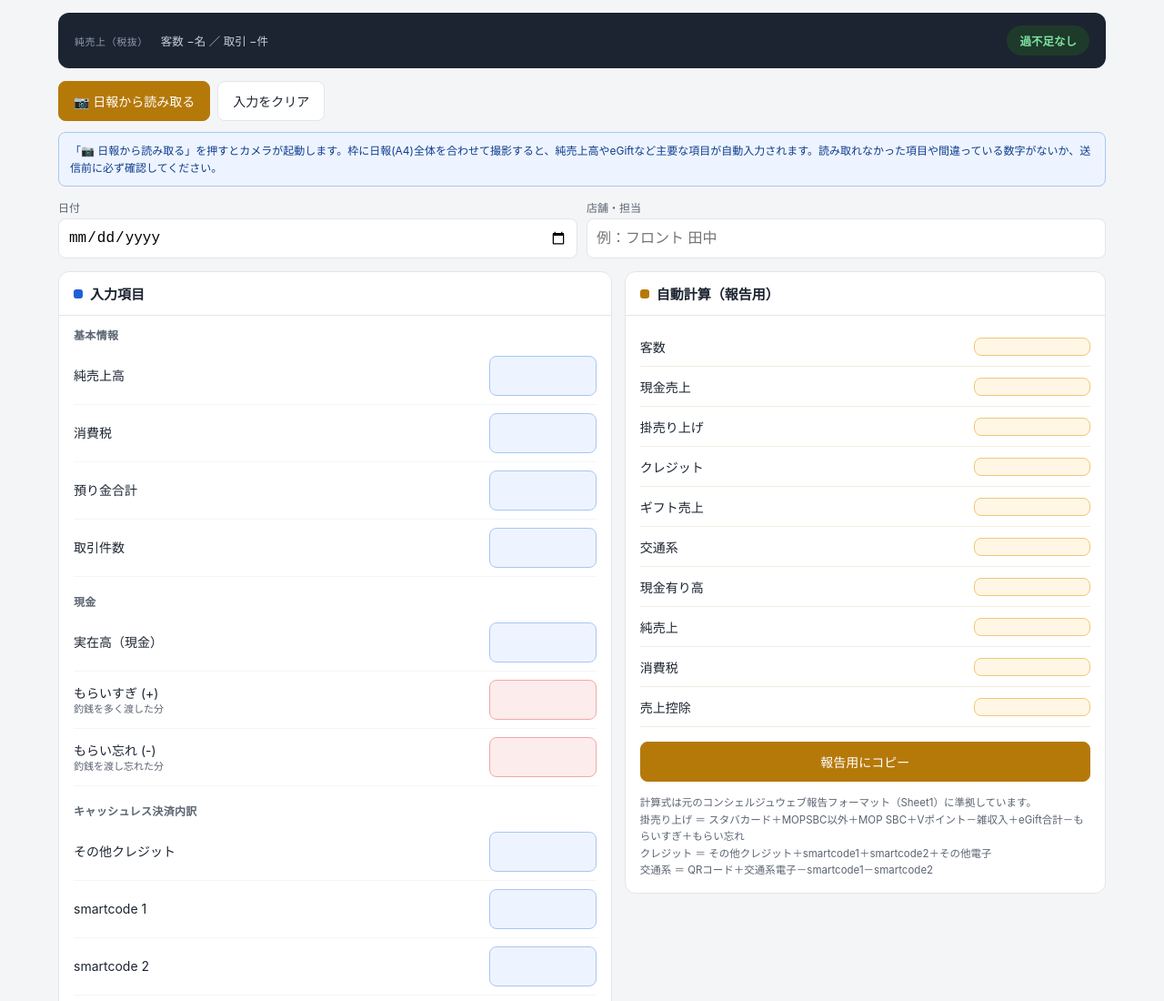
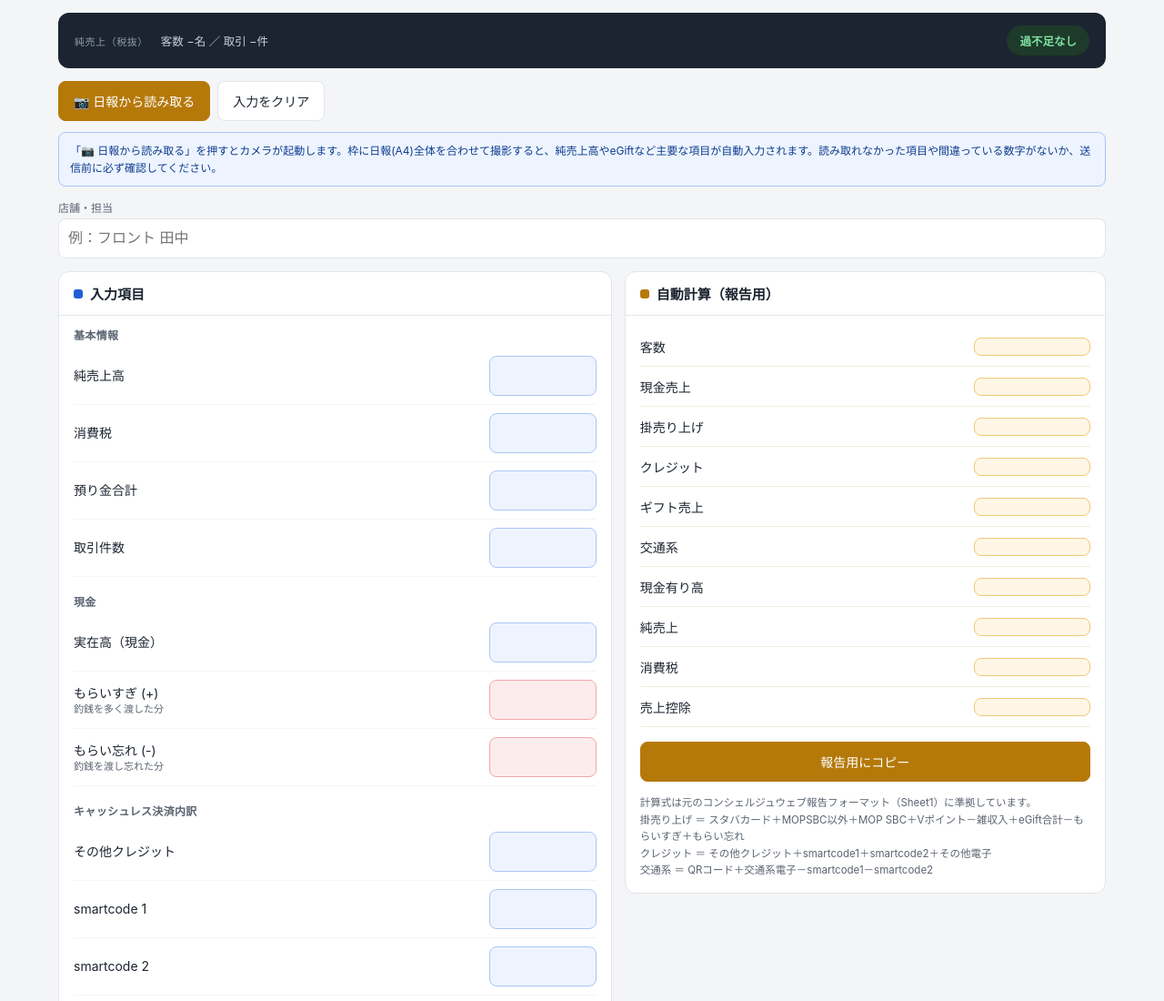
Before and after one commit to Ryoichi-lab/concierge-uriage, a plain HTML site: page index.html in a window 1280 px wide. Shown: the top 1100 px of the page at 91% size. Drawn offline with Linux system fonts and the light colour scheme.

Commit message:
Remove date field

```diff
--- a/index.html
+++ b/index.html
@@ -457,10 +457,6 @@
 
   <div class="meta-row">
     <div class="meta-field">
-      <label for="storeDate">日付</label>
-      <input type="date" id="storeDate">
-    </div>
-    <div class="meta-field">
       <label for="storeName">店舗・担当</label>
       <input type="text" id="storeName" placeholder="例：フロント 田中">
     </div>
@@ -703,10 +699,8 @@
   $('resetBtnMobile').addEventListener('click', resetAll);
 
   function copyReport(){
-    const date = $('storeDate').value || '(日付未入力)';
     const store = $('storeName').value || '(店舗・担当未入力)';
     const lines = [
-      '日付: ' + date,
       '店舗・担当: ' + store,
       '客数: ' + $('outCustCount').textContent,
       '現金売上: ' + $('outCashSales').textContent,
```
